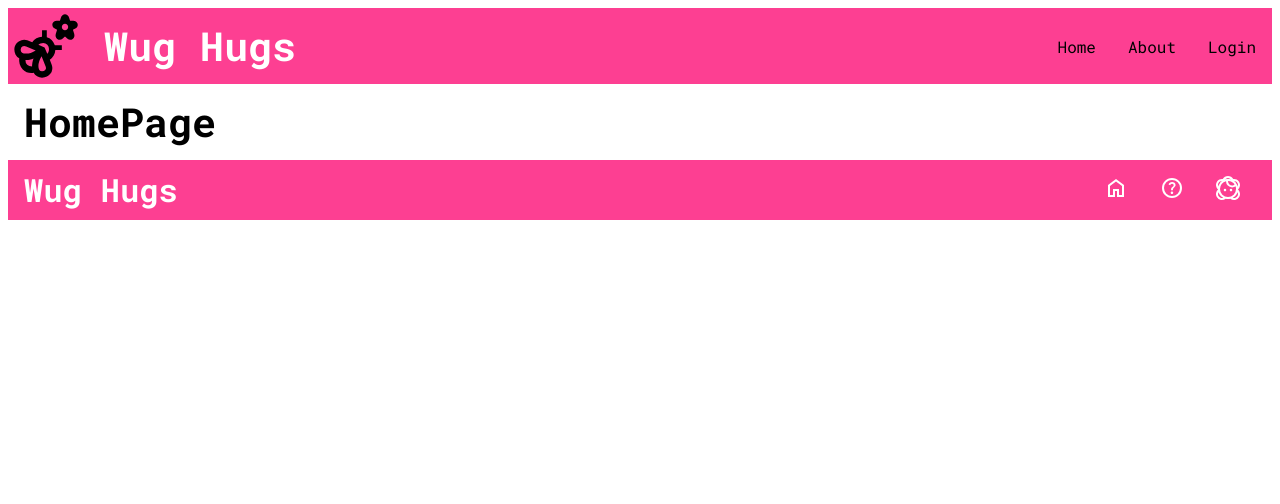
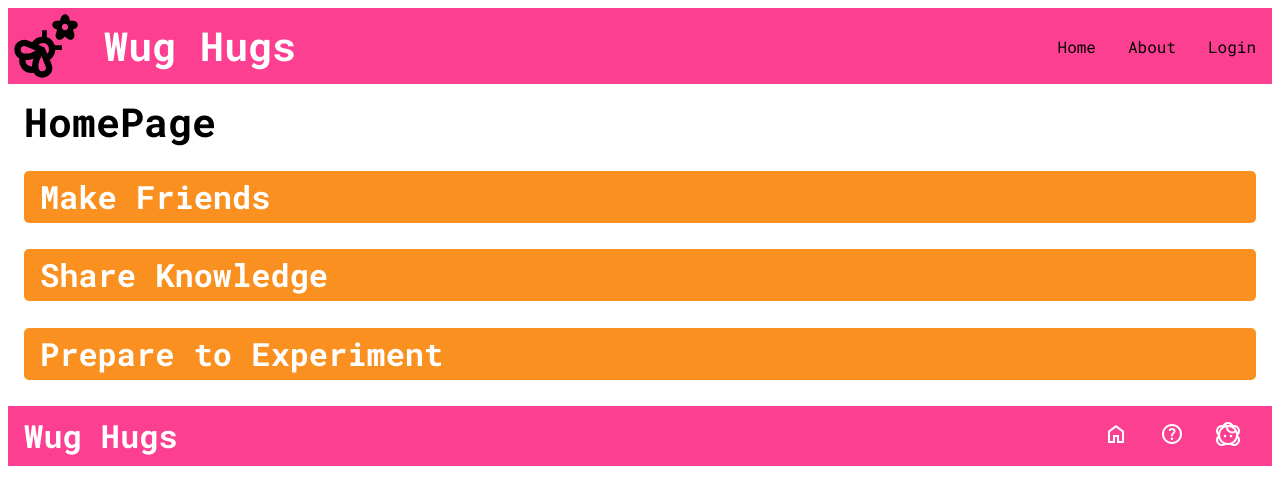
Before and after one commit to spaco22/wughugs-client, a React (Vite) app: page / in a window 1280 px wide. Shown: the top 504 px of the page. Built offline with nearby package versions, Linux system fonts and the light colour scheme.

Commit message:
create homepage skeleton

```diff
--- a/src/Pages/HomePage/HomePage.jsx
+++ b/src/Pages/HomePage/HomePage.jsx
@@ -3,9 +3,21 @@ import "./HomePage.scss";
 
 function HomePage() {
   return (
-    <>
+    <main className="homepage">
       <h1>HomePage</h1>
-    </>
+
+      <section className="card">
+        <h2 className="card__title">Make Friends</h2>
+      </section>
+
+      <section className="card">
+        <h2 className="card__title">Share Knowledge</h2>
+      </section>
+
+      <section className="card">
+        <h2 className="card__title">Prepare to Experiment</h2>
+      </section>
+    </main>
   );
 }
 
--- a/src/Pages/HomePage/HomePage.scss
+++ b/src/Pages/HomePage/HomePage.scss
@@ -0,0 +1,19 @@
+@use "../../styles/partials/typography" as *;
+@use "../../styles/partials/global" as *;
+@use "../../styles/partials/mixins" as *;
+@use "../../styles/partials/variables" as *;
+
+.homepage {
+
+}
+
+.card {
+    background-color: #FA9020;
+    margin: 1rem;
+    border-radius: .3125rem;
+
+    &__title {
+        color: white;
+        padding: 1rem;
+    }
+}
```
